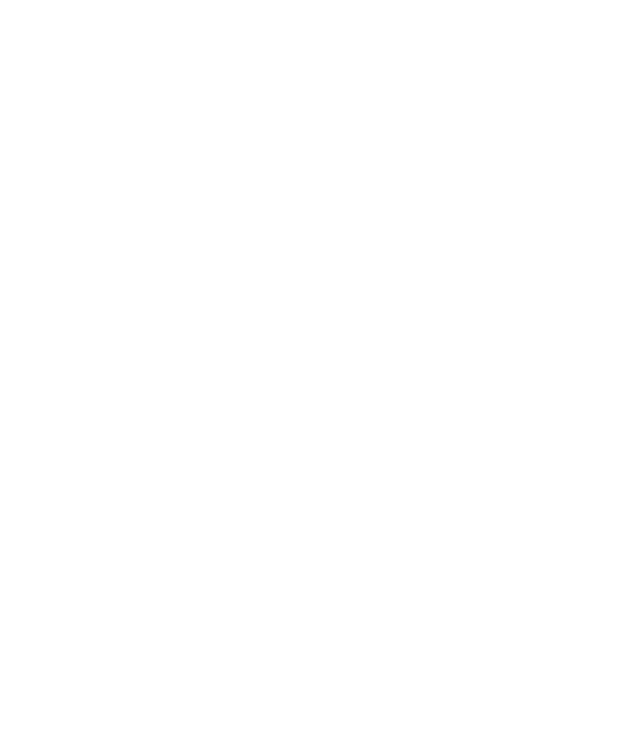
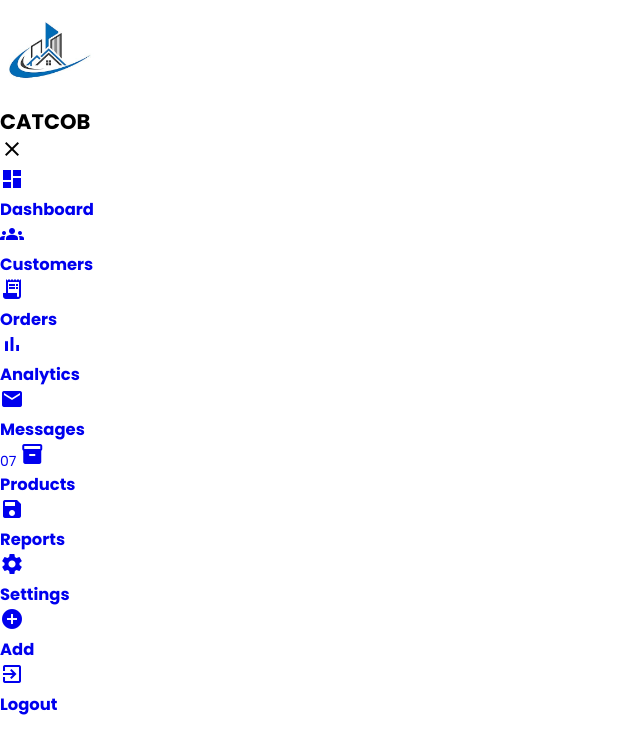
Before and after one commit to dennosp254/CATCOB_Dashboard, a plain HTML site: page index.html in a window 1280 px wide. Shown: the whole page, without its empty margins (0-640 px from the left). Drawn offline with Linux system fonts and the light colour scheme.

Commit message:
Css Variables

```diff
--- a/index.html
+++ b/index.html
@@ -5,8 +5,69 @@
     <meta name="viewport" content="width=device-width, initial-scale=1.0">
     <title>Catcob Admin</title>
     <link rel="stylesheet" href="style.css">
+    <link href="https://fonts.googleapis.com/icon?family=Material+Icons" rel="stylesheet">
 </head>
 <body>
+    <div class="container">
+        <!-- aside left -->
+         <aside>
+            <div class="top">
+                <div class="logo">
+                    <img src="images/logo.jpg" alt="" height="100px">
+                    <h2>CA<span class="danger">TCOB</span></h2>
+                </div>
+                <div class="close" id="close-btn">
+                    <span class="material-icons">close</span>
+                </div>
+            </div>
+                <!-- SideBar -->
+            <div class="sidebar">
+                <a href="#">
+                    <span class="material-icons">dashboard</span>
+                    <h3>Dashboard</h3>
+                </a>
+                <a href="#">
+                    <span class="material-icons">groups</span>
+                    <h3>Customers</h3>
+                </a>
+                <a href="#">
+                    <span class="material-icons">receipt_long</span>
+                    <h3>Orders</h3>
+                </a>
+                <a href="#">
+                    <span class="material-icons">bar_chart</span>
+                    <h3>Analytics</h3>
+                </a>
+                <a href="#">
+                    <span class="material-icons">mail</span>
+                    <h3>Messages</h3>
+                    <span class="message-count">07</span>
+                </a>
+                <a href="#">
+                    <span class="material-icons">inventory</span>
+                    <h3>Products</h3>
+                </a>
+                <a href="#">
+                    <span class="material-icons">save</span>
+                    <h3>Reports</h3>
+                </a>
+                <a href="#">
+                    <span class="material-icons">settings</span>
+                    <h3>Settings</h3>
+                </a>
+                <a href="#">
+                    <span class="material-icons">add_circle</span>
+                    <h3>Add</h3>
+                </a>
+                <a href="#">
+                    <span class="material-icons">exit_to_app</span>
+                    <h3>Logout</h3>
+                </a>
 
+            </div>
+         </aside>
+    </div>
+
+    <script src="main.js"></script>
 </body>
 </html>
--- a/style.css
+++ b/style.css
@@ -0,0 +1,45 @@
+@import url('https://fonts.googleapis.com/css2?family=Poppins:ital,wght@0,100;0,200;0,300;0,400;0,500;0,600;0,700;0,800;0,900;1,100;1,200;1,300;1,400;1,500;1,600;1,700;1,800;1,900&display=swap');
+
+:root {
+    --clr-primary: #7380ec;
+    --clr-danger: #f8606c;
+    --clr-success: #34f3b3;
+    --clr-warning: #fdad35;
+    --clr-white: #fff;
+    --clr-info-dark: #505d6d;
+    --clr-info-light: #dce1eb;
+    --clr-dark: #262835;
+    --clr-light: rgba(88, 107, 136, 0.18);
+    --clr-primary-variant: #115288;
+    --clr-dark-variant: #505a66;
+    --clr-bg: #e3eafc;
+
+    --crd-border-radius: 2rem;
+    --border-radius: 0.4rem;
+    --border-radius-1: .8rem;
+    --border-radius-2: 1.2rem;
+
+    --crd-padding: 1.8rem;
+    --padding-1: 1.2rem;
+
+    --box-shadow: 0 2rem 3rem var(--clr-light);
+}
+
+* {
+    font-family: "Poppins", sans-serif;
+    margin: 0;
+    padding: 0;
+    outline: 0;
+    appearance: none;
+    border: 0;
+    text-decoration: none;
+    list-style: none;
+    box-sizing: border-box;
+}
+html {
+    font-size: .875rem;
+}
+body {
+    width: 100vw;
+    height: 100vh;
+}
```
Also changed, not shown: images/logo.jpg (added).
